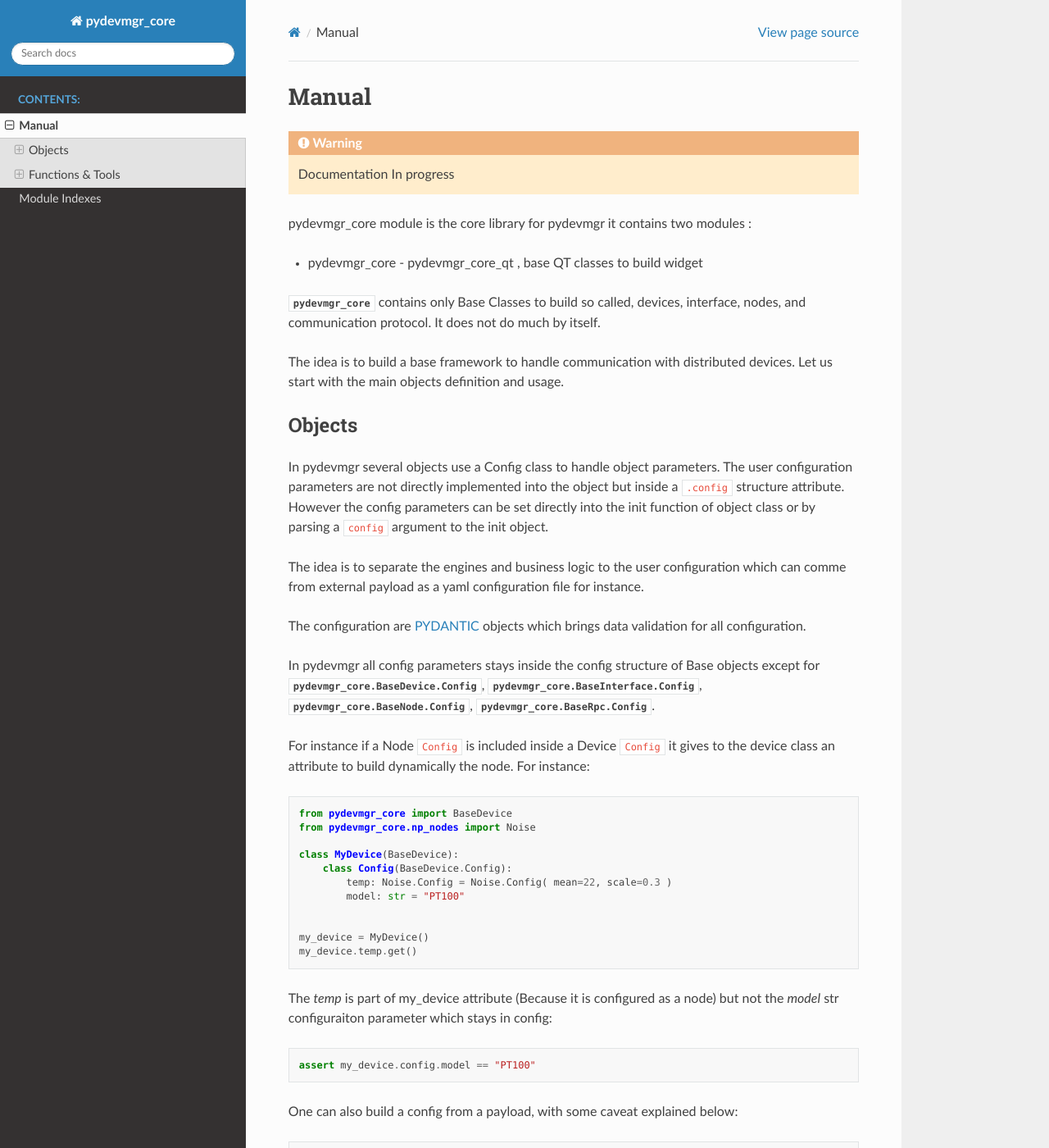
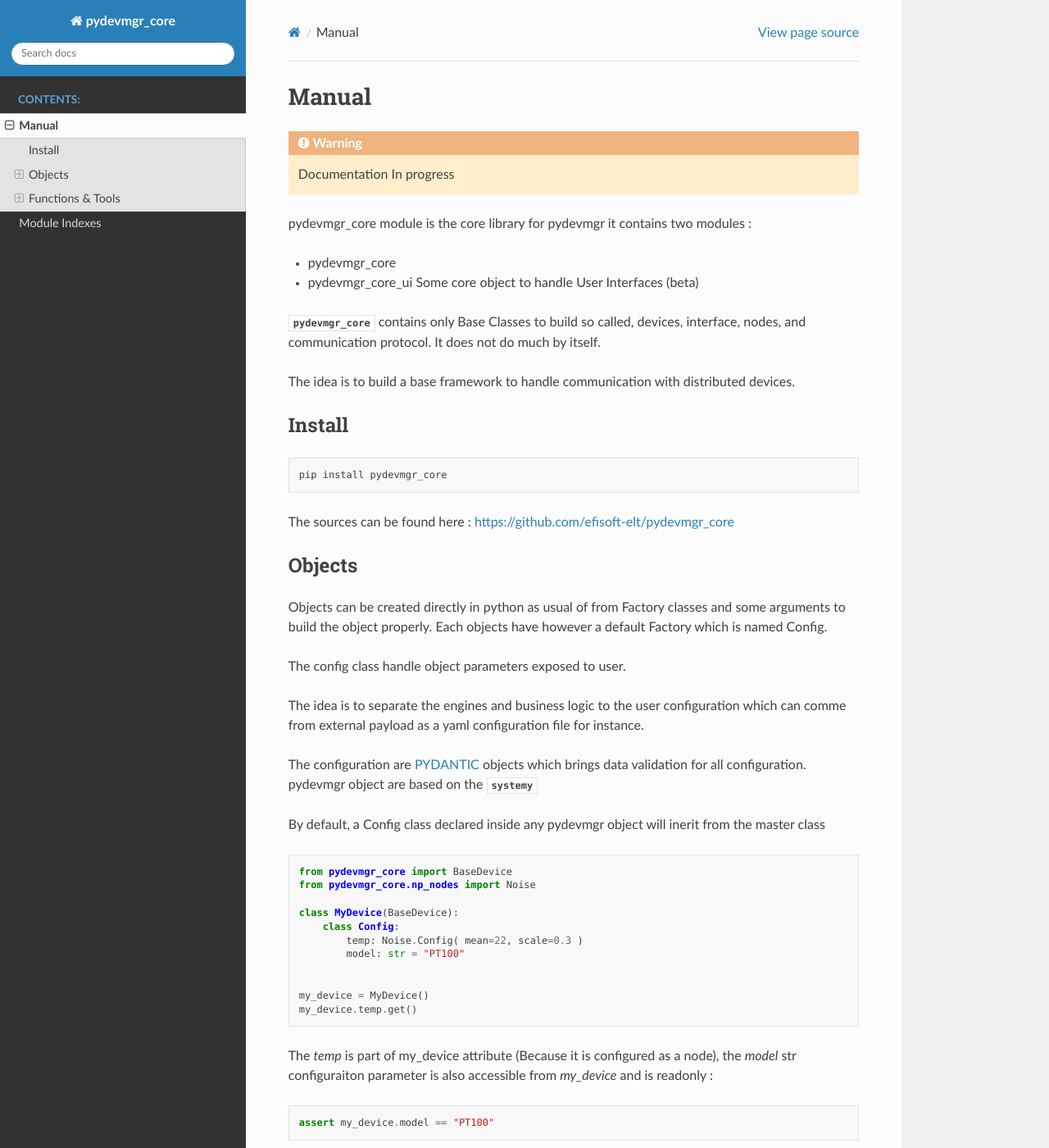
Before and after one commit to efisoft-elt/pydevmgr_core, a Sphinx documentation site: the page built from docs/source/pydevmgr_core_manual.rst, in a window 1280 px wide and 1400 px high. Shown: the whole window at 82% size. Built offline with Sphinx 7.4.7 and the Read the Docs theme 2.0.0, drawn with Linux system fonts in a browser that asks for light colours; pages that are not in the unit, such as notebooks, are missing from menus; cross-references to code outside the pages are shown as plain code; some of the changed text lies outside the part shown.

Commit message:
edit doc

```diff
--- a/docs/source/pydevmgr_core_manual.rst
+++ b/docs/source/pydevmgr_core_manual.rst
@@ -7,62 +7,78 @@ Manual
 
 pydevmgr_core module is the core library for pydevmgr it contains two modules :
 
-- pydevmgr_core - pydevmgr_core_qt , base QT classes to build widget
+- pydevmgr_core
+- pydevmgr_core_ui  Some core object to handle User Interfaces (beta)
 
 :mod:`pydevmgr_core` contains only Base Classes to build so called, devices,
 interface, nodes, and communication protocol. It does not do much by itself.
 
 The idea is to build a base framework to handle communication with distributed
-devices. Let us start with the main objects definition and usage.
+devices.
+
+
+Install
+-------
+
+.. code-block:: shell
+
+   pip install pydevmgr_core
+
+
+The sources can be found here : https://github.com/efisoft-elt/pydevmgr_core
+
+
 
 Objects
 -------
 
-In pydevmgr several objects use a Config class to handle object parameters.
-The user configuration parameters are not directly implemented into the object
-but inside a ``.config`` structure attribute. However the config parameters can
-be set directly into the init function of object class or by parsing a ``config``
-argument to the init object.
+Objects can be created directly in python as usual of from Factory classes and some arguments
+to build the object properly. Each objects have however a default Factory which is named Config.
+
+
+The config class handle object parameters exposed to user.
 
 The idea is to separate the engines and business logic to the user configuration
 which can comme from external payload as a yaml configuration file for instance.
 
 The configuration are `PYDANTIC`_ objects which brings data validation for all
-configuration.
+configuration. pydevmgr object are based on the :mod:`systemy`
 
-In pydevmgr all config parameters stays inside the config structure of Base objects
-except for :class:`pydevmgr_core.BaseDevice.Config`,  :class:`pydevmgr_core.BaseInterface.Config`,
-:class:`pydevmgr_core.BaseNode.Config`,  :class:`pydevmgr_core.BaseRpc.Config`.
+By default, a Config class declared inside any pydevmgr object will inerit from the master class
 
-For instance if a Node ``Config`` is included inside a Device ``Config``
-it gives to the device class an attribute to build dynamically the node.
-For instance:
-
-::
+.. code-block:: python
 
     from pydevmgr_core import BaseDevice
     from pydevmgr_core.np_nodes import Noise
 
     class MyDevice(BaseDevice):
-        class Config(BaseDevice.Config):
-            temp: Noise.Config = Noise.Config( mean=22, scale=0.3 )
+        class Config:
+            temp: Noise.Config( mean=22, scale=0.3 )
             model: str = "PT100"
 
 
     my_device = MyDevice()
     my_device.temp.get()
 
-The `temp` is part of my_device attribute (Because it is configured as a node) but not the `model` str
-configuraiton parameter which stays in config:
+The `temp` is part of my_device attribute (Because it is configured as a node),  the `model` str
+configuraiton parameter is also accessible from `my_device` and is readonly :
 
-::
+.. code-block:: python
 
-    assert my_device.config.model == "PT100"
+    assert my_device.model == "PT100"
+
+One can however change any configuration parameters thanks to the :met:`BaseObject.reconfigure`
+
+.. code-block:: python
+
+    my_device.reconfigure( model = "PT100")
+
+
 
 
 One can also build a config from a payload, with some caveat explained below:
 
-::
+.. code-block:: python
 
     payload = {"model": "PT100", "temp": {"scale": 2.0} }
     config = MyDevice.Config( **payload)
@@ -73,7 +89,7 @@ Because the "temp" payload is not complete, the mean value get the default value
 and not the mean defined in the temp instance of ``MyDevice`` class. To avoid this pydevmgr has a
 :class:`pydevmgr_core.Defaults` typing object.
 
-::
+.. code-block:: python
 
     from pydevmgr_core import BaseDevice, Defaults
     from pydevmgr_core.np_nodes import Noise
@@ -90,10 +106,9 @@ and not the mean defined in the temp instance of ``MyDevice`` class. To avoid th
 
 
 If a node,  or any other child object, has no vocation to be configured by the user, it can be directly
-inserted to the parent class thanks also to the `.Config`  class:
+inserted to the parent class thanks to its Factory class (here  Config is the Factory)
 
-
-::
+.. code-block:: python
 
     from pydevmgr_core import BaseDevice
     from pydevmgr_core.np_nodes import Noise
@@ -109,15 +124,13 @@ inserted to the parent class thanks also to the `.Config`  class:
     assert not hasattr( my_device.config, "temp")  # temp node is not part of config
 
 
-
-Actually a ``Config`` class is a special  :class:`pydevmgr_core.BaseFactory` (in v>0.6) which is responsible from inputs
-argument to build the object from a parent object. The Factory class in this case is also use to hold configuration for
-the object. One can make any kind of factory
+Below is an other exemple but using an Factory rather than the default Config. The Factory
+is switching between to kind of objects function to user input.
 
 ::
 
     from pydevmgr_core import BaseFactory, BaseDevice, BaseNode
-    from pydevmgr_core,np_nodes import Noise
+    from pydevmgr_core.np_nodes import Noise
     from pydevmgr_core.nodes import Static
     from typing import Optional
 
@@ -130,13 +143,14 @@ the object. One can make any kind of factory
             if self.value is None:
                 return Noise.Config(scale=self.scale, mean=self.mean).build(parent, name)
             else:
-                return Static(value=self.value).build(parent, name)
+                return Static.Config(value=self.value).build(parent, name)
 
     class MyDevice(BaseDevice):
         my_node = MyNodeFactory( value=-9.9 )
+        my_random_node = MyNodeFactory(scale=10)
 
 
-Therefore a ``Config`` object can be also used inside class declaration to build an object as `.prop` method does  :
+Therefore a ``Config`` object can be also used inside class declaration:
 
 ::
 
@@ -153,142 +167,19 @@ Therefore a ``Config`` object can be also used inside class declaration to build
 Parser
 ++++++
 
-The class  :class:`pydevmgr_core.BaseParser`: defines an callable object used to
-parse data. This parser is for instance used in a node to make sure that a user
-value is correct and is eventually changed to be acceptable by the client/server
-communication.
+Nodes are using parser by default. Since version 0.6 the parser engine is a separate package
+see :mod:`valueparser`
 
-The :class:`pydevmgr_core.BaseParser`: base parser class has a configuration (a
-`Pydantic`_  ``BaseModel`` as for all config objects in pydevmgr) to specify
-some parsing parameters. Example on the :class:`pydevmgr_core.parsers.Clipped` parser :
+e.g.
 
-::
+.. code-block:: python
 
-    from pydevmgr_core.parsers import Clipped
+    from valueparser import Clipped
 
     p = Clipped( min=0.0, max=1.0 )
 
-    assert p(0.5) == 0.5
-    assert p(3.4) == 1.0
-
-::
-
-    >>> p.config
-    Config(kind='Parser', type='Clipped', min=0.0, max=1.0)
-
-
-One can combine Parser together for a chain of parsing, the only restriction is
-that their is only one name space for config parameters. So two parameters with
-the same name will enter in conflict.
-
-::
-
-    from pydevmgr_core import parser
-    from pydevmgr_core.parsers import Bounded, Formula
-
-    p = parser((Bounded, Formula, ToString), min=0, max=1.0, formula="x * 100", format="%.2f %%")
-
-
-::
-
-    >>> p(0.4)
-    '40.00 %'
-
-
-The above example will raise an ValueError if the input value is outside [0,1],
-apply the formula and then convert it to string with a given format.
-
-``min`` and ``max`` parameters are for the ``Bounded`` parser, ``formula``
-obviously for the ``Formula`` parser and ``format`` for the ``ToString`` parser.
-
-As almost everything in pydevmgr, the parser can be embedded in a configuration
-file, following the above example :
-
-::
-
-    from pydevmgr_core.parsers import Bounded, Formula, ToString, parser
-    import yaml
-
-    cfg = """
-    type: [Bounded, Formula, ToString]
-    min: 0.0
-    max: 1.0
-    formula: x * 100
-    format: "%.2f %%"
-    """
-
-    p = parser( yaml.load(cfg) )
-
-
-::
-
-    >>> p.parse(0.4)
-    '40.00 %'
-
-Normal function can also be used and combined inside a parser :
-
-::
-
-    from pydevmgr_core.parsers import Rounded, parser
-    p = parser( (float, Rounded), ndigits = 2 )
-
-::
-
-    >>> p.parse("3.141592653589793")
-    3.14
-
-
-Also one can create a combined parser class easily using the create_parser_class method
-
-
-::
-
-    from pydevmgr_core.parsers import Bounded, Rounded
-    from pydevmgr_core import create_parser_class
-
-    BoundedNumber = create_parser_class( (Bounded, Rounded) )
-    BoundedNumber.Config()
-
-    #  BoundedRoundedConfig(kind=<KINDS.PARSER: 'Parser'>, type='BoundedRounded', ndigits=0, min=-inf, max=inf)
-
-
-    parse_motor_efficiency = BoundedNumber( ndigits=2, min=0, max=1.0)
-
-A parser class can also be created with new default config parameters:
-
-
-::
-
-    from pydevmgr_core.parsers import Bounded, Rounded
-    from pydevmgr_core import create_parser_class
-
-    class Efficiency( create_parser_class((Bounded, Rounded)), min=0.0, max=1.0):
-        pass
-
-    parse_motor_efficiency = Efficiency( ndigits= 3)
-
-To create a costom parser class one can inerit from :class:`pydevmgr_core.BaseParser` and implement
-the ``fparse`` method as a static or classmethod
-
-::
-
-    from pydevmgr_core import BaseParser
-
-    class Prefixed(BaseParser):
-        class Config(BaseParser.Config):
-            prefix: str # mendatory
-
-        @staticmethod
-        def fparse( value, config):
-            if value.startswith(config.prefix):
-                return value
-            return config.prefix+value
-
-
-    p = Prefixed( prefix="[WARNING] ")
-    p.parse( "Something went wrong")
-
-
+    assert p.parse(0.5) == 0.5
+    assert p.parse(3.4) == 1.0
 
 
 Node
@@ -302,12 +193,14 @@ the :class:`pydevmgr_core.BaseNode` which cannot do much by itself but is the
 base brick for Node implementation. See for instance the `pydevmgr_ua:UaNode` to
 retrieve a node value from an OPC-UA server.
 
-Each Node type has its own `__init__` signature, most likely one will want to add to the `__init__` a
-socket, a serial com, or any open communication object used to retrieve the value, somewhere. But the ``new``
-method has a fix signature and is used to create nodes in the context of a parent object.
-(:class:`pydevmgr_core.BaseDevice`, :class:`pydevmgr_core.BaseInterface`, ...).
+Like other pydevmgr nodes have a config attribute (instance of its Config factory) and an ``engine`` atribute.
+The engine attribute is created at object creation function to what is configured and function to the parent object
+engine. For instance for a node in an OPC-UA server attached to a Device will use the opc-ua client connection
+information defined inside the parent device engine.
 
-::
+Nodes have a `get()` to retrieve value and a `set()` method
+
+.. code-block:: python
 
     # get the value (where ever it is, e.g. an OPC-UA server)
     value = my_node.get()
@@ -317,32 +210,20 @@ method has a fix signature and is used to create nodes in the context of a paren
     value = my_node.get(data)
 
 
-::
-
     # set a value somehwere
     my_node.set(value)
 
-    # also
+    # also set value inside a dictionary
     my_node.set(value, data)
 
 
 Node are mostly used by a parent object like a :class:`pydevmgr_core.BaseDevice` or
 :class:`pydevmgr_core.BaseInterface`. The `classmethod` :meth:`pydevmgr_core.BaseNode.new` is used to build the node
-within the context of its parent. The ``new`` method must have a fixed signature.
-In other word when doing this for the first time ::
-
-    my_device.my_node
-
-The::
-
-    MyNode.new( name, my_device )
-
-Is called and the node instance is cashed inside ``my_device``.
-
+within the context of its parent. The ``new`` method must have a fixed signature and is used by the Config factory.
 
 
 For this documentation, let us build a simple dummy Node that read/write global variables. For a more complete
-development tutorial see code of ``pydevmgr_ua``
+development tutorial see code of :mod:`pydevmgr_ua`
 
 ::
 
@@ -355,14 +236,14 @@ development tutorial see code of ``pydevmgr_ua``
 
 
     class GlNode(BaseNode):
-        class Config(BaseNode.Config):
+        class Config:
             var: str
 
         def fget(self):
-            return globals()[self.config.var]
+            return globals()[self.var]
 
         def fset(self, value):
-            globals()[self.config.var] = value
+            globals()[self.var] = value
 
 The node is used as follow
 
```
Also changed, not shown: other parts of docs/source/pydevmgr_core_manual.rst (+1 -1 lines).
